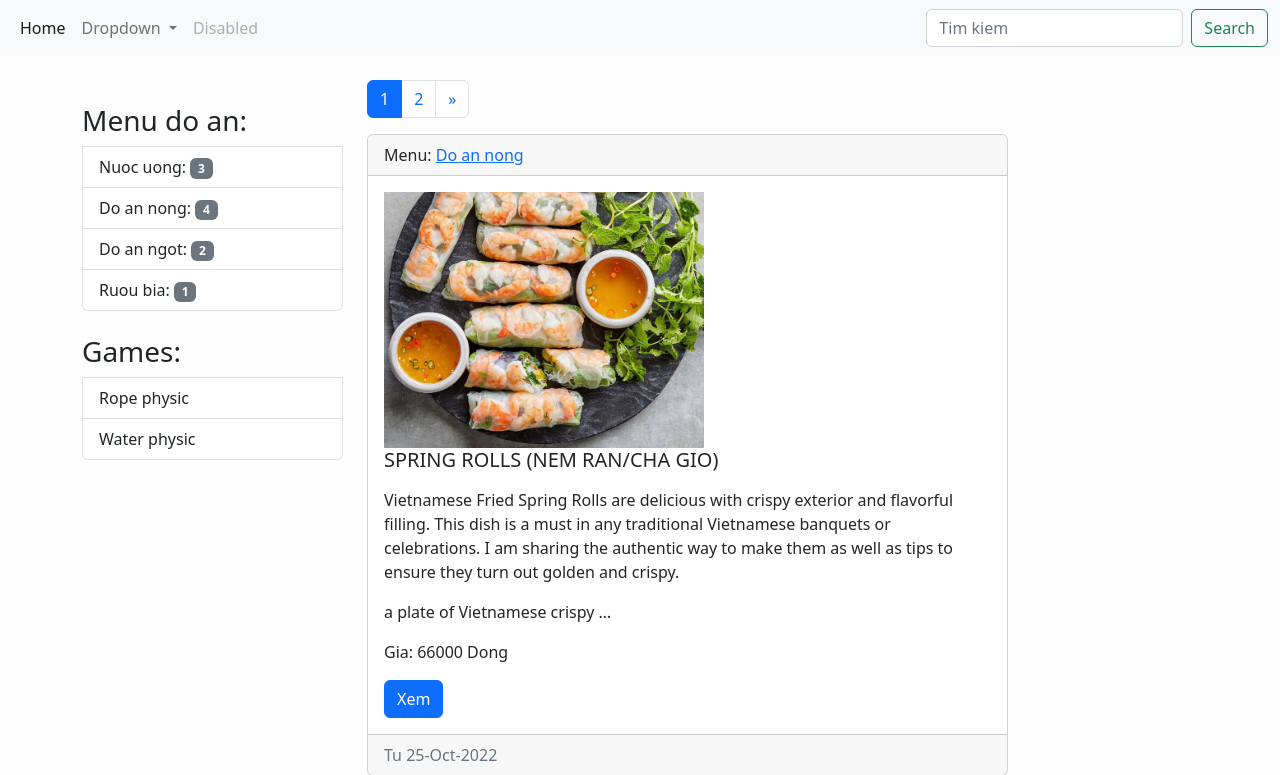
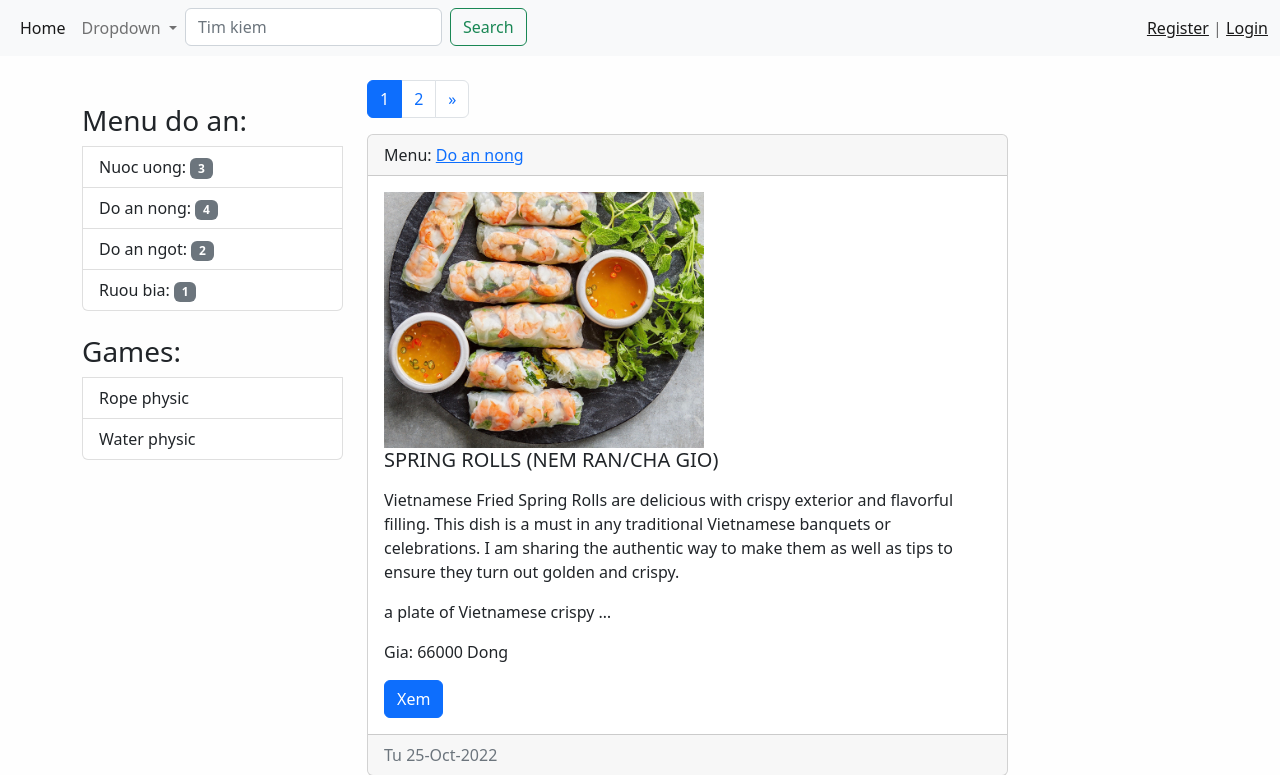
Before and after one commit to VDK45/restaurant_site, a Django app: page / in a window 1280 px wide. Shown: the top 775 px of the page. Run offline with Django 4.2, Linux system fonts and the light colour scheme; data comes from the database, SQL or seed files in the repository; both versions use the stored data as it was after the commit; some libraries are stand-ins or nearby versions.

Commit message:
register: Added form

```diff
--- a/sr_site/restaurant/urls.py
+++ b/sr_site/restaurant/urls.py
@@ -16,4 +16,6 @@ urlpatterns = [
     # path('add_menu/', add_menu, name='add_menu'),
     path('add_menu/', AddMenu.as_view(), name='add_menu'),
     path('search/', SearchResultsView.as_view(), name='search_results'),
+    path('register/', register, name='register'),
+    path('login/', login, name='login'),
 ]
--- a/sr_site/restaurant/views.py
+++ b/sr_site/restaurant/views.py
@@ -7,6 +7,8 @@ from django.views.generic import ListView, DetailView, CreateView
 from django.db.models import Q
 from .utils import *
 from django.contrib.auth.mixins import LoginRequiredMixin  # for login users only
+from django.contrib.auth.forms import UserCreationForm
+from django.contrib import messages
 
 
 # Create your views here.
@@ -125,3 +127,23 @@ class SearchResultsView(ListView):
             Q(name__icontains=query) | Q(description__icontains=query)
         )
         return object_list
+
+
+def register(request):
+    if request.method == 'POST':
+        form = UserCreationForm(request.POST)
+        if form.is_valid():
+            form.save()
+            messages.success(request, 'Cảm ơn bạn đã đăng ký!')
+            return redirect('login')
+        else:
+            messages.error(request, 'Xin bạn làm ơn chỉnh lại phần đăng ký!')
+
+    else:
+        form = UserCreationForm()
+
+    return render(request, 'restaurant/register.html', {"form": form})
+
+
+def login(request):
+    return render(request, 'restaurant/login.html')
--- a/sr_site/templates/include/_navbar.html
+++ b/sr_site/templates/include/_navbar.html
@@ -30,13 +30,17 @@
                     </ul>
                 </li>
                 <li class="nav-item">
-                    <a class="nav-link disabled">Disabled</a>
-                </li>
-            </ul>
-            <form class="d-flex" role="search" action="{% url 'search_results' %}" method="get">
+                    <form class="d-flex" role="search" action="{% url 'search_results' %}" method="get">
                 <input name="q" class="form-control me-2" type="search" placeholder="Tim kiem" aria-label="Search" >
                 <button class="btn btn-outline-success" type="submit">Search</button>
             </form>
+                </li>
+            </ul>
+
         </div>
+            <span class="navbar-text">
+                <a href="{% url 'register' %}">Register</a> | <a href="{% url 'login' %}">Login</a>
+            </span>
     </div>
+
 </nav>
```
Also changed, not shown: sr_site/restaurant/templates/restaurant/login.html (added, +14 -0 lines), sr_site/restaurant/templates/restaurant/register.html (added, +21 -0 lines), sr_site/db.sqlite3, sr_site/media/photos/22/10/25/IMG-5843.jpg (added), sr_site/media/photos/22/10/25/cach-lam-nuoc-cam-ep-ngon-va-thom-ket-hop-voi-le-va-gung-5-1645248090817_N4ScBmp.jpg (added).
